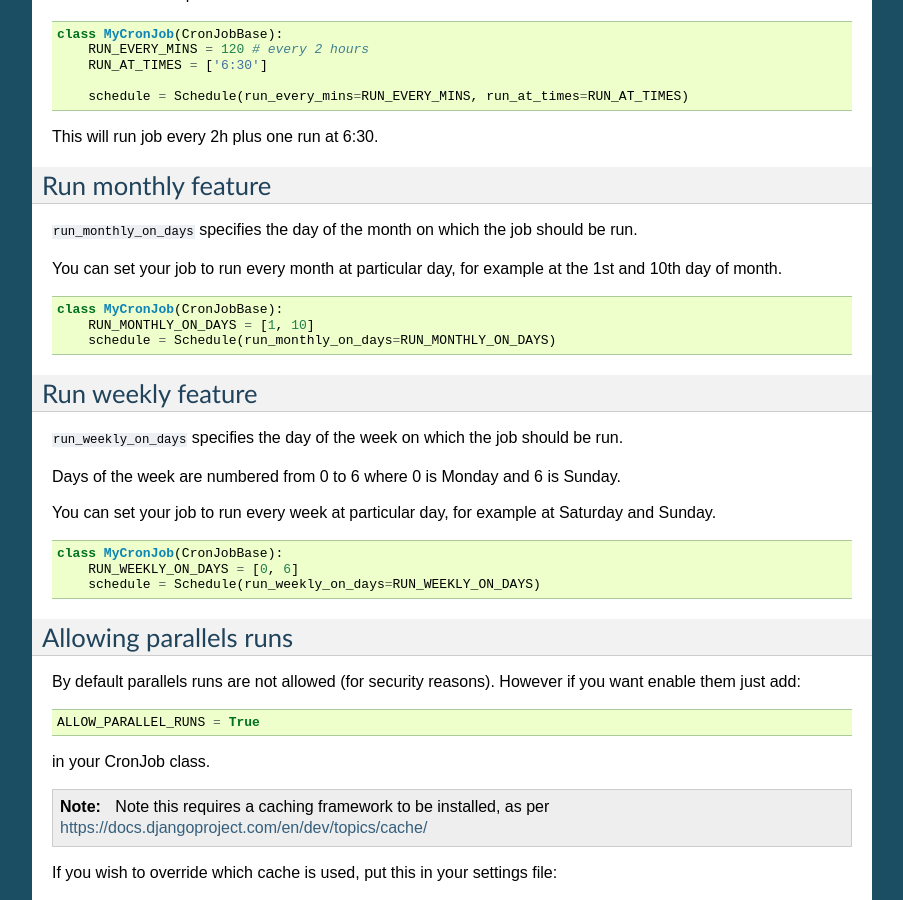
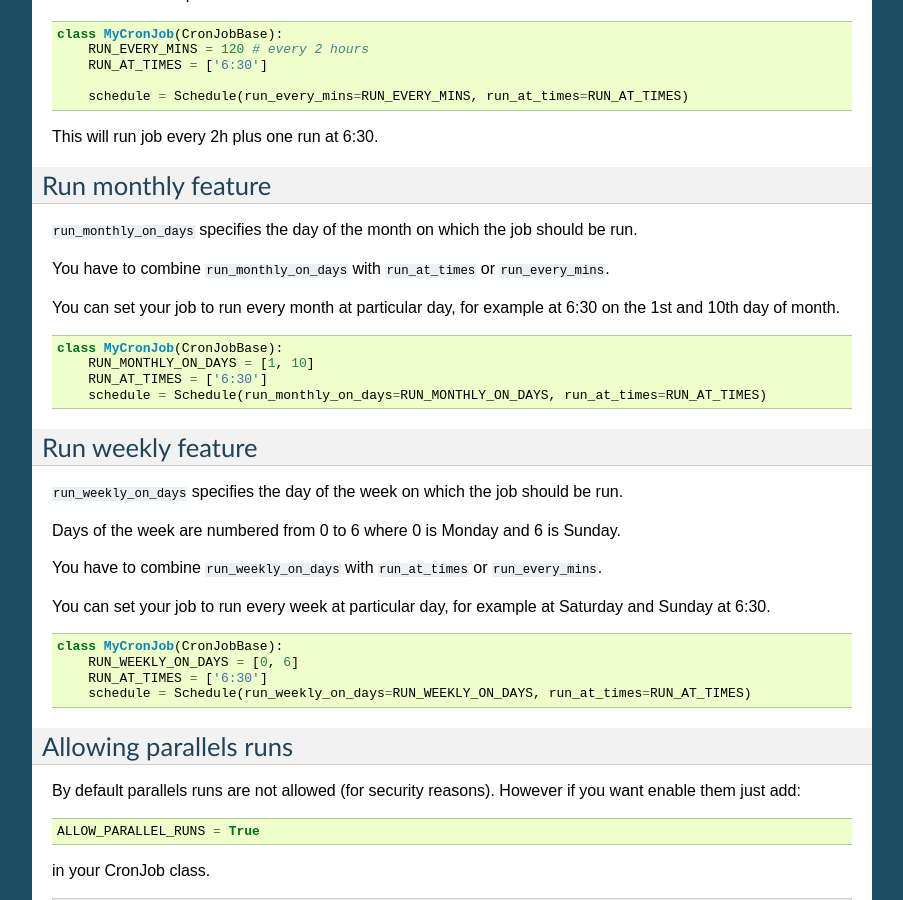
Before and after one commit to Tivix/django-cron, a Sphinx documentation site: the page built from docs/sample_cron_configurations.rst, in a window 1280 px wide and 900 px high, scrolled down 838 px. Shown: the whole window, without its empty margins (198-1101 px from the left). Built offline with Sphinx 7.4.7, drawn with Linux system fonts in a browser that asks for light colours.

```diff
--- a/README.rst
+++ b/README.rst
@@ -23,3 +23,8 @@ Documentation
 http://django-cron.readthedocs.org/en/latest/
 
 This open-source app is brought to you by Tivix, Inc. ( http://tivix.com/ )
+
+Demo App
+=============
+
+https://github.com/Tivix/django-crone-demo
--- a/docs/sample_cron_configurations.rst
+++ b/docs/sample_cron_configurations.rst
@@ -64,13 +64,16 @@ Run monthly feature
 --------------------
 ``run_monthly_on_days`` specifies the day of the month on which the job should be run.
 
-You can set your job to run every month at particular day, for example at the 1st and 10th day of month.
+You have to combine ``run_monthly_on_days`` with  ``run_at_times`` or ``run_every_mins``.
+
+You can set your job to run every month at particular day, for example at 6:30 on the 1st and 10th day of month.
 
 .. code-block:: python
 
     class MyCronJob(CronJobBase):
         RUN_MONTHLY_ON_DAYS = [1, 10]
-        schedule = Schedule(run_monthly_on_days=RUN_MONTHLY_ON_DAYS)
+        RUN_AT_TIMES = ['6:30']
+        schedule = Schedule(run_monthly_on_days=RUN_MONTHLY_ON_DAYS, run_at_times=RUN_AT_TIMES)
 
 Run weekly feature
 --------------------
@@ -78,13 +81,16 @@ Run weekly feature
 
 Days of the week are numbered from 0 to 6 where 0 is Monday and 6 is Sunday.
 
-You can set your job to run every week at particular day, for example at Saturday and Sunday.
+You have to combine ``run_weekly_on_days`` with  ``run_at_times`` or ``run_every_mins``.
+
+You can set your job to run every week at particular day, for example at Saturday and Sunday at 6:30.
 
 .. code-block:: python
 
     class MyCronJob(CronJobBase):
         RUN_WEEKLY_ON_DAYS = [0, 6]
-        schedule = Schedule(run_weekly_on_days=RUN_WEEKLY_ON_DAYS)
+        RUN_AT_TIMES = ['6:30']
+        schedule = Schedule(run_weekly_on_days=RUN_WEEKLY_ON_DAYS, run_at_times=RUN_AT_TIMES)
 
 Allowing parallels runs
 -----------------------
```
